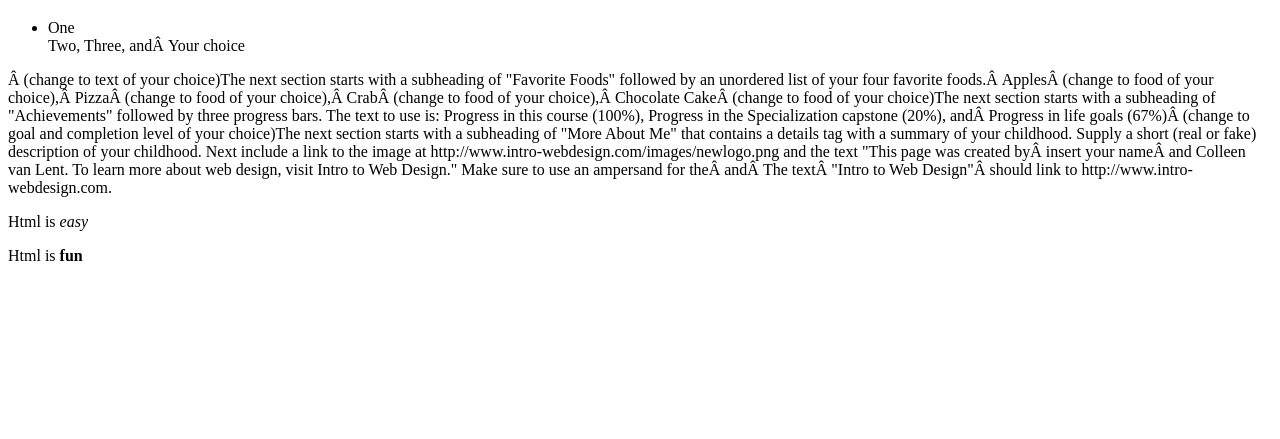
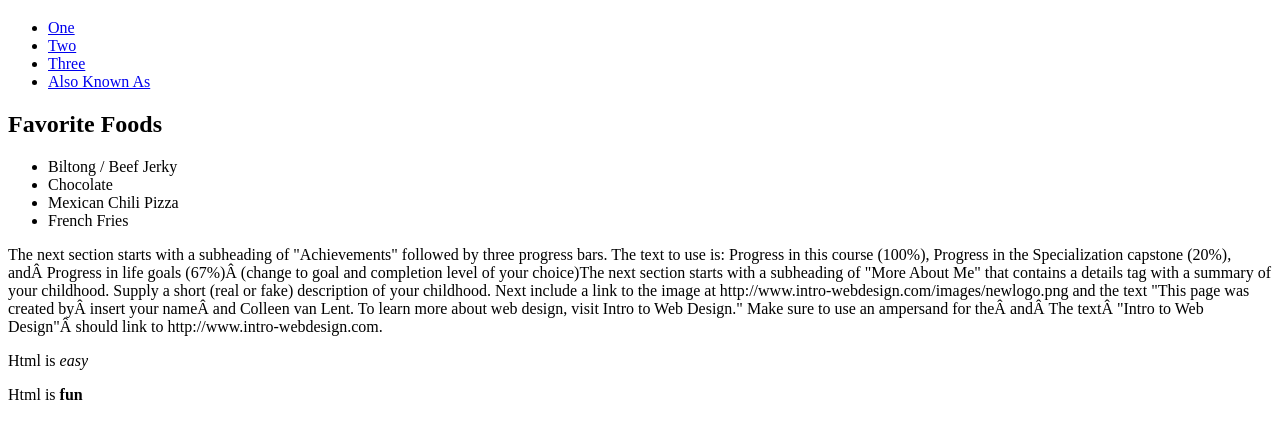
Before and after one commit to Menelisml/project-mene, a plain HTML site: page index.html in a window 1280 px wide. Shown: the part 61-500 px from the top of the page. Drawn offline with Linux system fonts and the light colour scheme.

Commit message:
Update index.html 3

```diff
--- a/index.html
+++ b/index.html
@@ -11,10 +11,24 @@
 
   <h1>Menelis Molefe</h1>
    <nav>
-	<ul> <li> <a> One  </li>Two, Three, and Your choice
+	<ul>
+		<li> <a href="#section1"> One </a> </li>
+		<li> <a href="#section2">Two  </a> </li>
+                <li> <a href="#section3">Three</a> </li>
+		<li> <a href="#section4"> Also Known As </a> </li>
+	</ul>
+   </nav>
 
-	</ul>
-   </nav> (change to text of your choice)The next section starts with a subheading of "Favorite Foods" followed by an unordered list of your four favorite foods. Apples (change to food of your choice), Pizza (change to food of your choice), Crab (change to food of your choice), Chocolate Cake (change to food of your choice)The next section starts with a subheading of "Achievements" followed by three progress bars. The text to use is:
+	<h2> Favorite Foods </h2>
+	  <ul>
+
+		<li> Biltong / Beef Jerky</li>
+                <li> Chocolate </li>
+		<li> Mexican Chili Pizza </li>
+		<li> French Fries </li>
+	  </ul>
+
+	  The next section starts with a subheading of "Achievements" followed by three progress bars. The text to use is:
 Progress in this course (100%),
 Progress in the Specialization capstone (20%),
 and Progress in life goals (67%) (change to goal and completion level of your choice)The next section starts with a subheading of "More About Me" that contains a details tag with a summary of your childhood. Supply a short (real or fake) description of your childhood. Next include a link to the image at http://www.intro-webdesign.com/images/newlogo.png and the text "This page was created by insert your name and Colleen van Lent. To learn more about web design, visit Intro to Web Design." Make sure to use an ampersand for the and The text "Intro to Web Design" should link to http://www.intro-webdesign.com.
```
